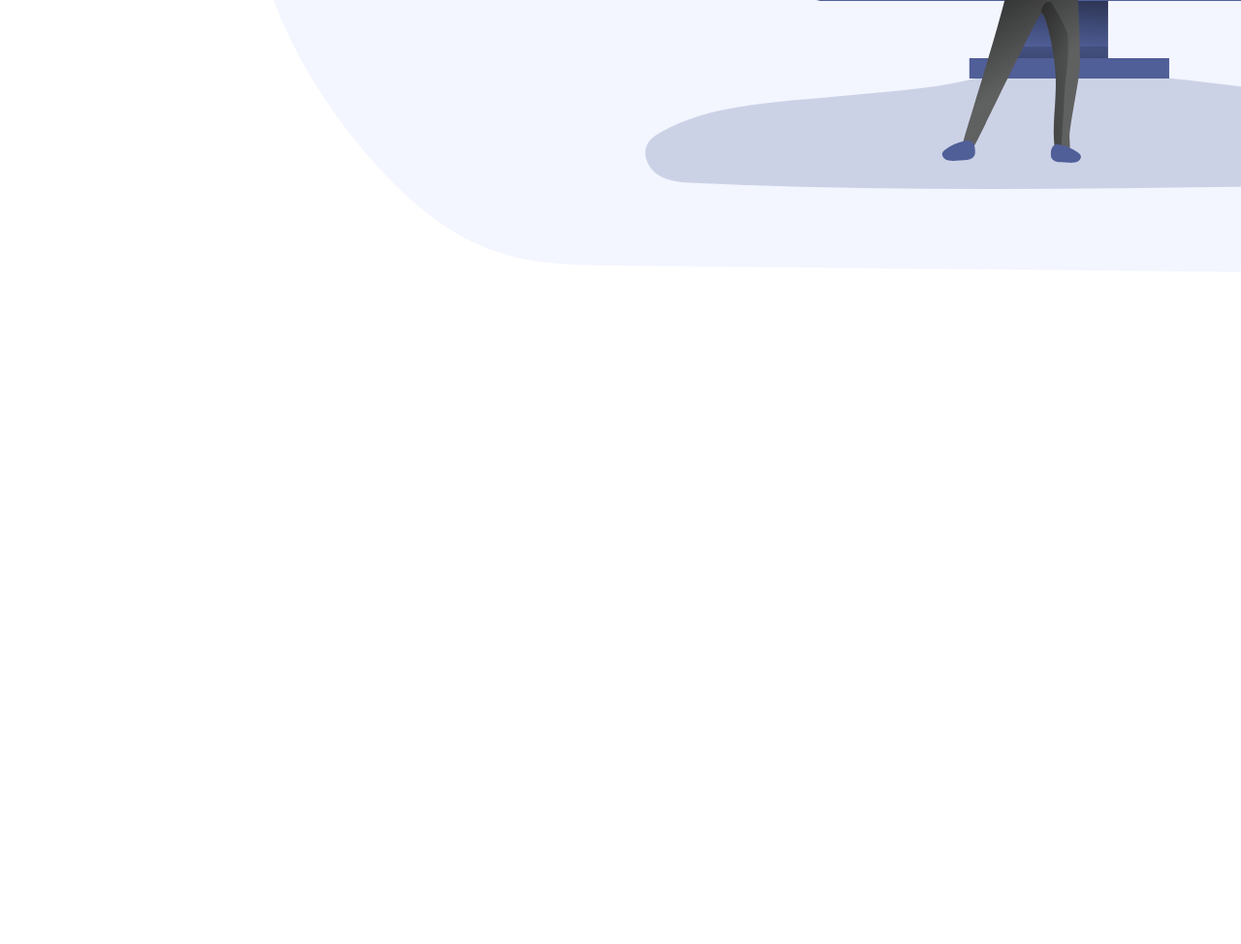
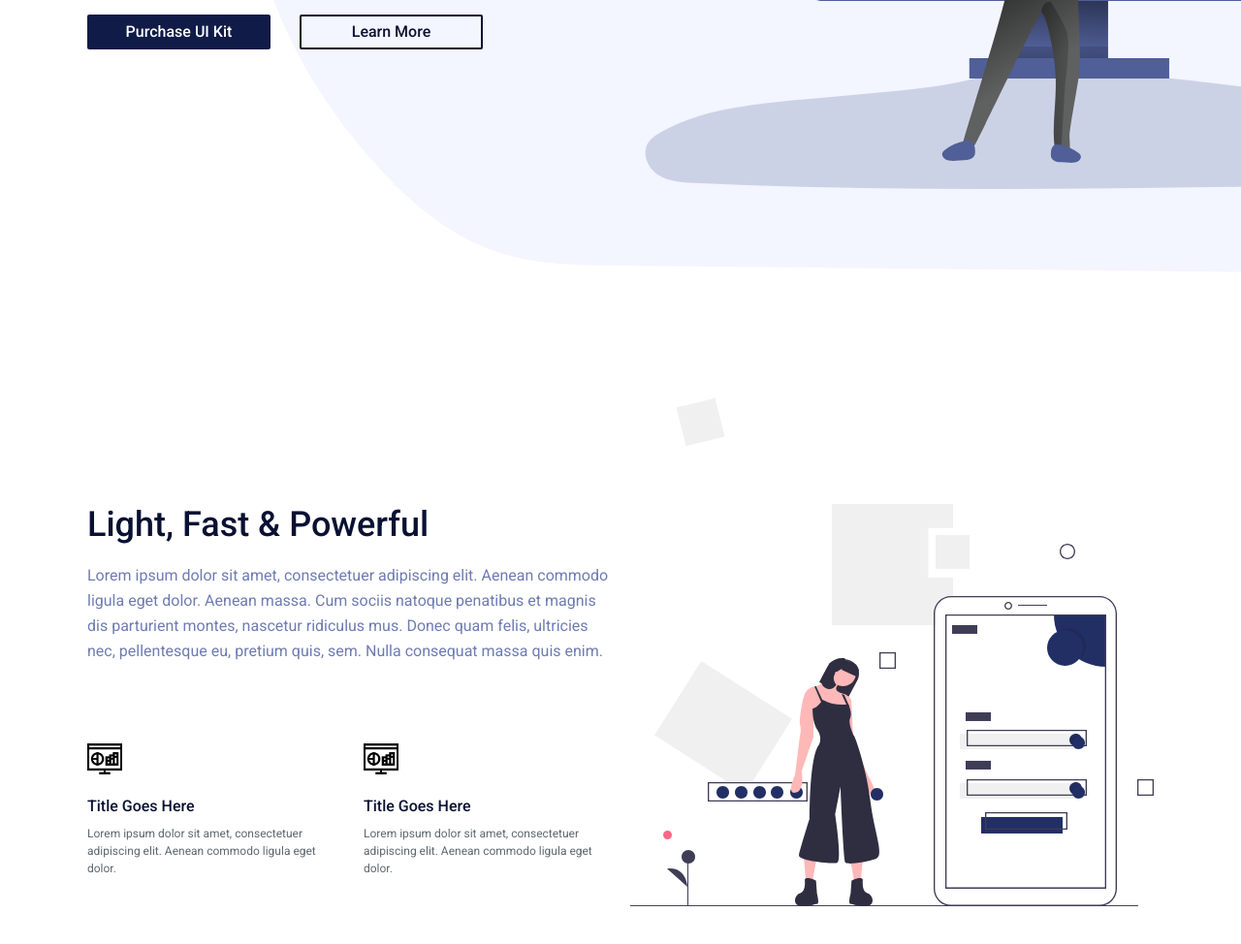
Before and after one commit to sakif004/Loading-Website, a plain HTML site: page index.html in a window 1280 px wide. Shown: the part 826-1800 px from the top of the page at 97% size. Before the commit the page ends 1112 px from the top, so only its background shows below. Drawn offline with Linux system fonts and the light colour scheme.

Commit message:
Complete About section

```diff
--- a/index.html
+++ b/index.html
@@ -51,6 +51,42 @@
             <img src="image/banner-illustration.svg" alt="Banner image-1">
         </div>
     </section>
+    <section class="about">
+        <div class="container">
+            <div class="about-section">
+                <div class="about-section-content">
+                    <h2 class="about-section-title">Light, Fast & Powerful</h2>
+                    <p class="about-section-description">Lorem ipsum dolor sit amet, consectetuer adipiscing elit. Aenean
+                        commodo
+                        ligula
+                        eget dolor. Aenean massa. Cum sociis natoque penatibus et magnis dis parturient montes, nascetur
+                        ridiculus
+                        mus. Donec quam felis, ultricies nec, pellentesque eu, pretium quis, sem. Nulla consequat massa
+                        quis
+                        enim.</p>
+                    <div class="about-items">
+                        <div>
+                            <img class="about-items-icon" src="image/about-items-icon.png" alt="icon-1">
+                            <h3 class="about-items-title">Title Goes Here</h3>
+                            <p class="about-items-description">Lorem ipsum dolor sit amet, consectetuer adipiscing elit.
+                                Aenean
+                                commodo ligula eget dolor.</p>
+                        </div>
+                        <div>
+                            <img class="about-items-icon" src="image/about-items-icon.png" alt="icon-2">
+                            <h3 class="about-items-title">Title Goes Here</h3>
+                            <p class="about-items-description">Lorem ipsum dolor sit amet, consectetuer adipiscing elit.
+                                Aenean
+                                commodo ligula eget dolor.</p>
+                        </div>
+                    </div>
+                </div>
+                <div class="about-section-image">
+                    <img src="image/illustration-2.svg" alt="About Section Image">
+                </div>
+            </div>
+        </div>
+    </section>
 </body>
 
 </html>
--- a/style.css
+++ b/style.css
@@ -1,3 +1,5 @@
+@import url('https://fonts.googleapis.com/css2?family=Roboto:ital,wght@0,100;0,300;0,400;0,500;0,700;0,900;1,100;1,300;1,400;1,500;1,700;1,900&display=swap');
+
 body {
     margin: 0;
     padding: 0;
@@ -89,7 +91,7 @@ body {
 .banner-section {
     display: flex;
     align-items: center;
-    min-height: 100vh;
+    height: 1100px;
     position: relative;
 }
 
@@ -131,3 +133,73 @@ body {
     right: 0;
     top: -60px;
 }
+
+.about-section {
+    display: flex;
+    justify-content: space-between;
+    align-items: center;
+    padding-top: 80px;
+    padding-bottom: 100px;
+}
+
+.about-section-title {
+    font-size: 36px;
+    font-weight: 500;
+    line-height: 48px;
+    color: #091133;
+    margin-top: 0px;
+    margin-bottom: 16px;
+}
+
+.about-section-description {
+    font-size: 16px;
+    font-weight: 400;
+    line-height: 26px;
+    color: #6F7CB2;
+    padding-bottom: 80px;
+    margin: 0;
+}
+
+.about-items {
+    display: flex;
+    gap: 30px;
+}
+
+.about-items-icon {
+    width: 36px;
+    height: 36px;
+
+}
+
+.about-items-title {
+    font-size: 16px;
+    font-weight: 500;
+    line-height: 26px;
+    margin-top: 14px;
+    margin-bottom: 0;
+    color: #091133;
+}
+
+.about-items-description {
+    font-size: 12px;
+    font-weight: 400;
+    line-height: 18px;
+    color: #5D6970;
+    margin-top: 6px;
+}
+
+.about-section-content {
+    width: 540px;
+    height: 316px;
+    padding: 0px 0.37px 0px 0px;
+}
+
+.about-section-image {
+    /* width: 540px;
+    height: 524.31px;
+    top: 1219.65px;
+    left: 735px;
+    gap: 0px;
+    opacity: 0px; */
+
+}
```
Also changed, not shown: image/about-items-icon.png (added), image/illustration-2.svg (added), image/service-1.svg (added), image/service-2.svg (added), image/service-3.svg (added).
